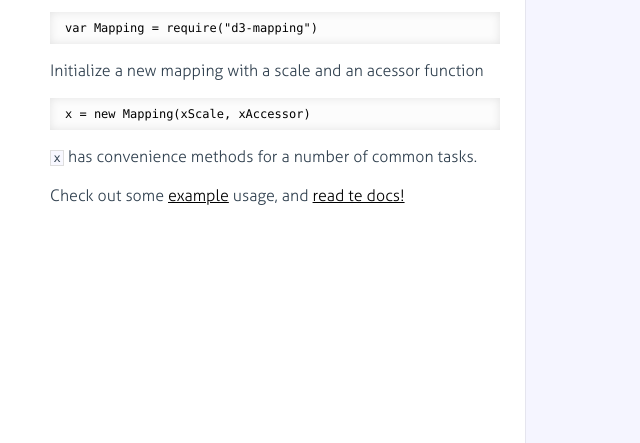
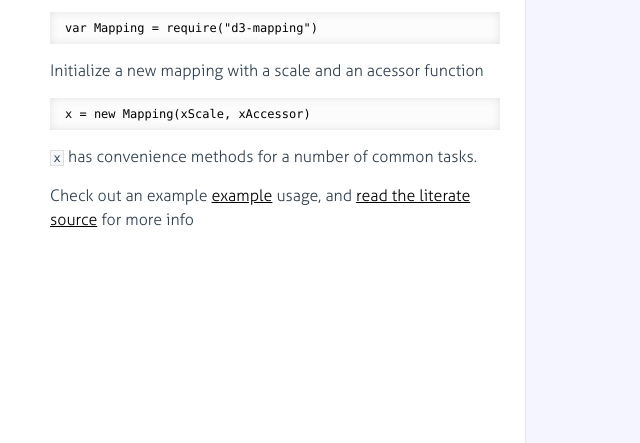
Before and after one commit to AWinterman/d3-mapping, a website: page index.html in a window 1280 px wide. Shown: the part 357-800 px from the top of the page, without its empty margins (0-640 px from the left). Drawn offline with Linux system fonts and the light colour scheme.

Commit message:
updated readme

```diff
--- a/index.html
+++ b/index.html
@@ -36,8 +36,8 @@
 <p>Initialize a new mapping with a scale and an acessor function</p>
 <pre><code class="lang-js">x = new Mapping(xScale, xAccessor)</code></pre>
 <p><code>x</code> has convenience methods for a number of common tasks. </p>
-<p>Check out some <a href="./example">example</a> usage, and <a href="./docs/Mapping.html">read te
-docs!</a></p>
+<p>Check out an example <a href="github.com/AWinterman/d3-mapping/example">example</a> usage, and <a href="./docs/Mapping.html">read
+the literate source</a> for more info</p>
 
             </div>
 
```
